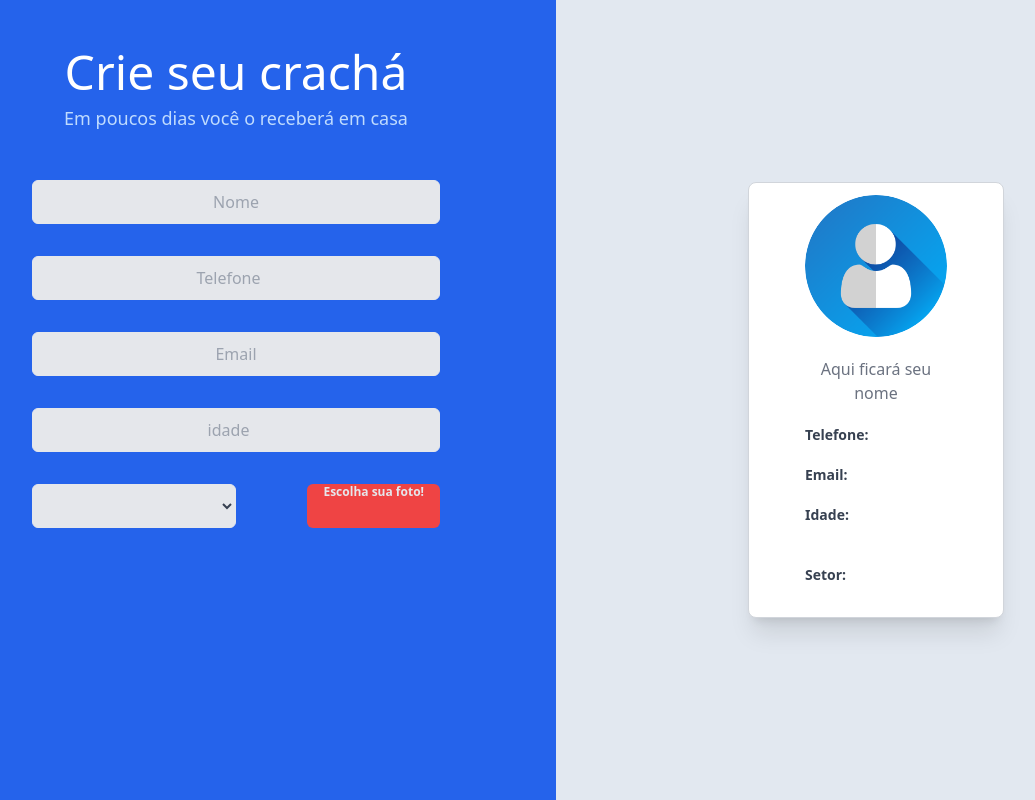
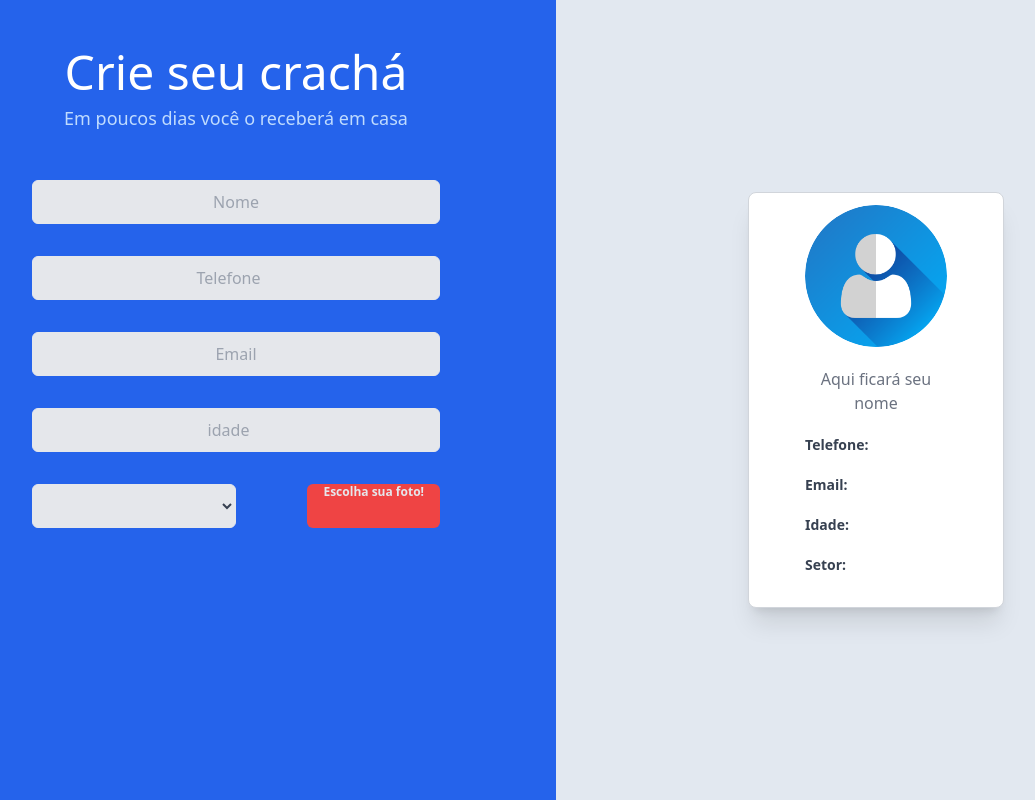
Before and after one commit to JonathanJack/parcelex, a Vue app: page / in a window 1280 px wide. Shown: the whole page, without its empty margins (84-1119 px from the left). Built offline with nearby package versions, Linux system fonts and the light colour scheme.

Commit message:
clean code

```diff
--- a/src/components/HelloWorld.vue
+++ b/src/components/HelloWorld.vue
@@ -6,7 +6,6 @@
         <div class="lg:w-3/4 sm:h-full">
           <h1 class="text-white text-center  title">Crie seu crachá</h1>
           <p class="text-center text-blue-200 subtitle">Em poucos dias você o receberá em casa</p>
-
           <form action="" class="  h-16 sm:h-11  mt-8">
           <input v-model="name" placeholder="Nome" type="text" class="input w-full">
           <input v-model="tel" placeholder="Telefone" type="number" class="input w-full">
@@ -27,10 +26,7 @@
         </div>
       </div>
 
-
-
       <div class="lg:min-h-screen max-h-screen flex items-center py-5 px-12 lg:px-24 xl:px-48 xl:py-14 bg-slate-200">
-
         <div class="card">
           <div class="flex justify-center relative">
             <img v-if="!previewImage" class="avatar" src="../assets/avatar.png"/>
@@ -48,15 +44,9 @@
               <p class="card-row card-info"><b>Telefone: </b> {{tel}}</p>
               <p class="card-row card-info"><b>Email: </b>{{Email}}</p>
               <p class="card-row card-info"><b>Idade: </b>{{idade}}</p>
-              <div class="flex justify-between">
-                <p class="card-row card-info"><b>Setor: </b>{{sectorSelected}}</p>
-
-              </div>
+              <p class="card-row card-info"><b>Setor: </b>{{sectorSelected}}</p>
             </div>
           </div>
-          <div class="flex justify-end">
-
-            </div>
         </div>
       </div>
     </div>
@@ -89,11 +79,6 @@ export default {
     })
 
   },
-  created(){
-    // if(this.setor == this.setores.id){
-    //   this.setorName = this.setores.setor;
-    // }
-  },
    methods:{
             uploadImage(e){
               console.log(this.setorName);
@@ -118,9 +103,7 @@ export default {
 }
 </script>
 
-<!-- Add "scoped" attribute to limit CSS to this component only -->
+
 <style scoped>
-   .uploading-image{
-     display:flex;
-   }
+
  </style>
```
